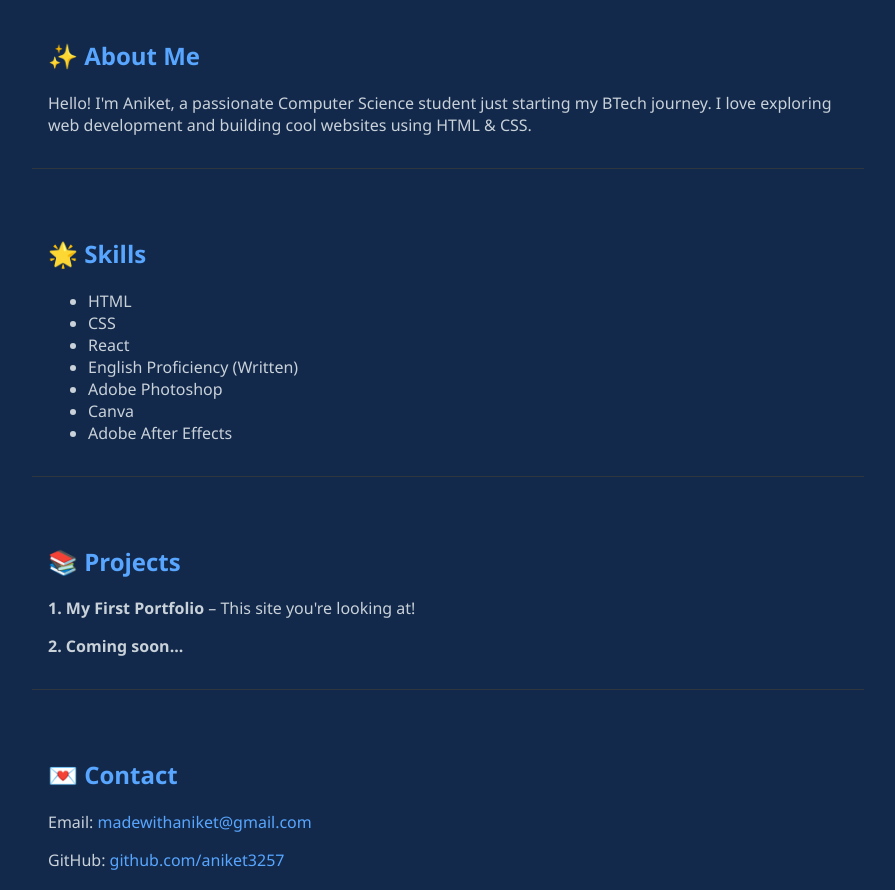
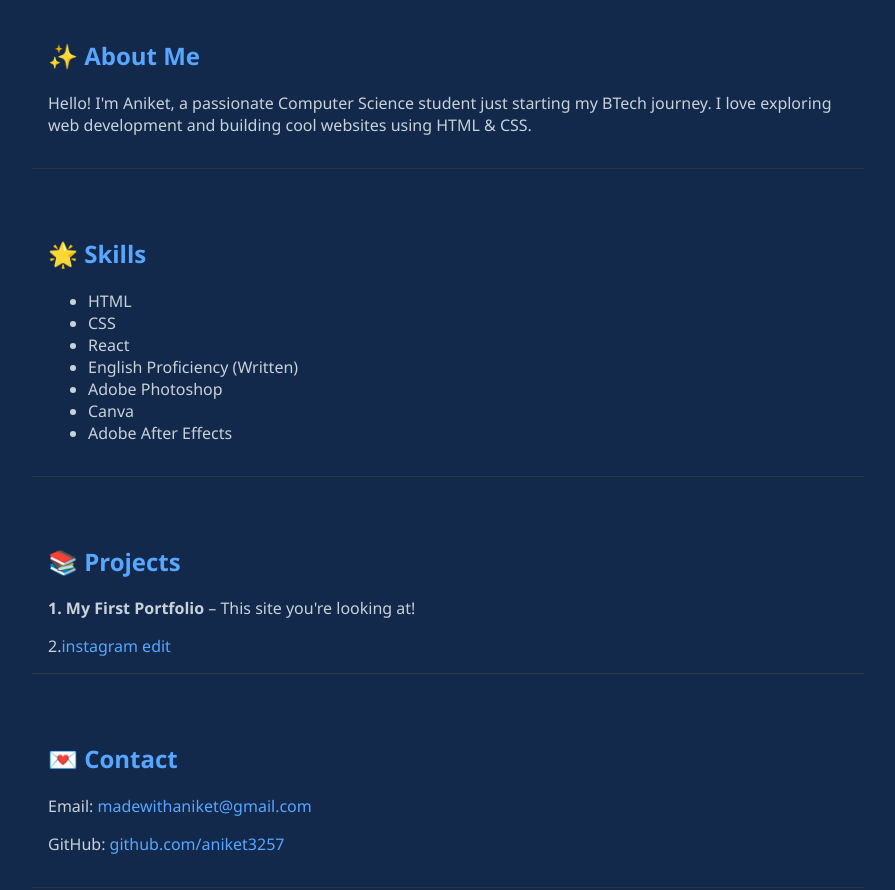
Before and after one commit to aniket3257/aniket-portfolio, a plain HTML site: page index.html in a window 1280 px wide. Shown: the part 369-1259 px from the top of the page, without its empty margins (192-1087 px from the left). Drawn offline with Linux system fonts and the light colour scheme.

Commit message:
Update index.html

```diff
--- a/index.html
+++ b/index.html
@@ -71,7 +71,7 @@
   </section>  <section>
     <h2>📚 Projects</h2>
     <p><strong>1. My First Portfolio</strong> – This site you're looking at!</p>
-    <p><strong>2. Coming soon...</strong></p>
+    2.<a href="https://www.instagram.com/reel/DK70ApgtleQ/?utm_source=ig_web_copy_link">instagram edit</a>
   </section>  <section>
     <h2>💌 Contact</h2>
     <p>Email: <a href="mailto:madewithaniket@gmail.com">madewithaniket@gmail.com</a></p>
```
